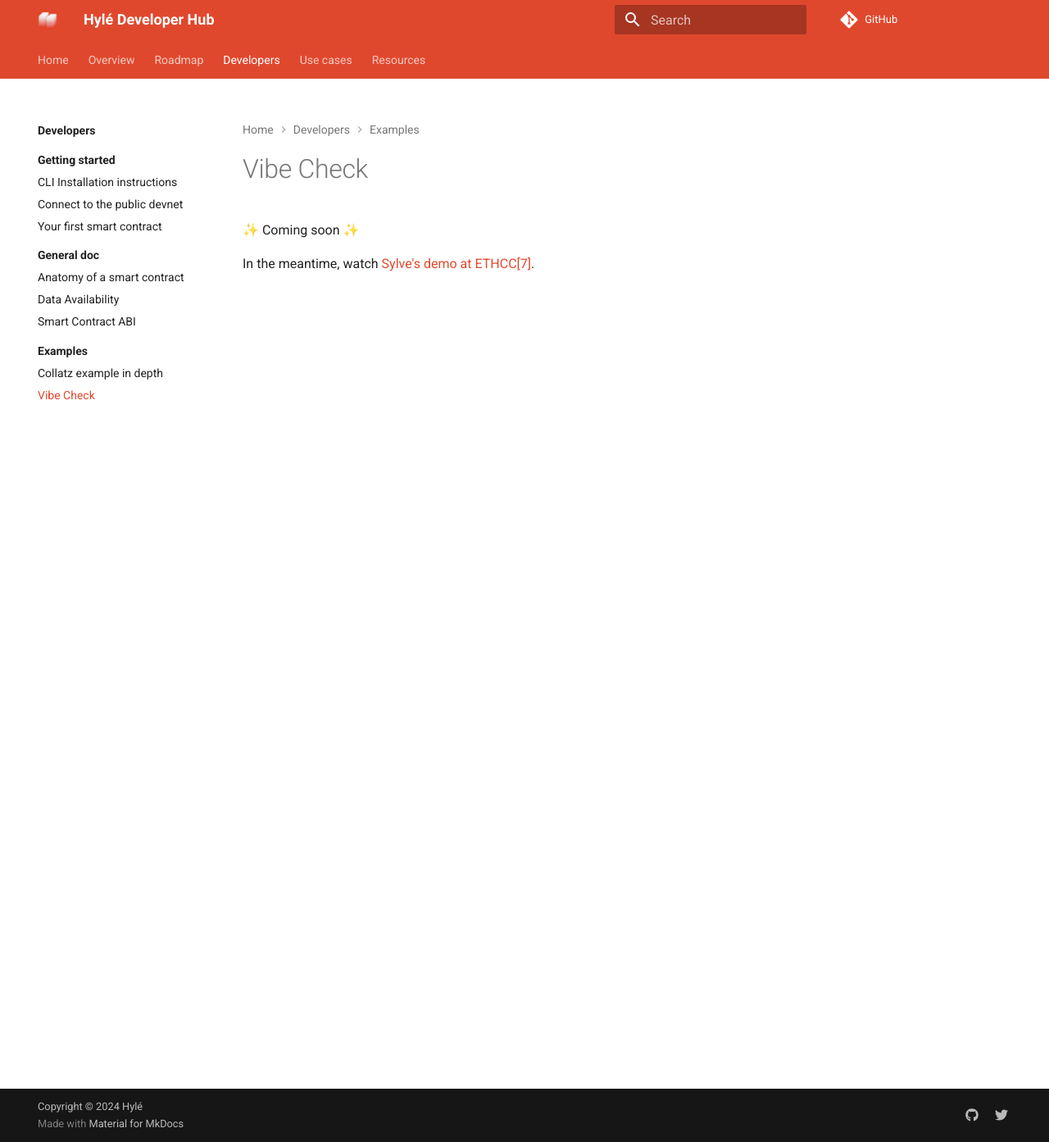
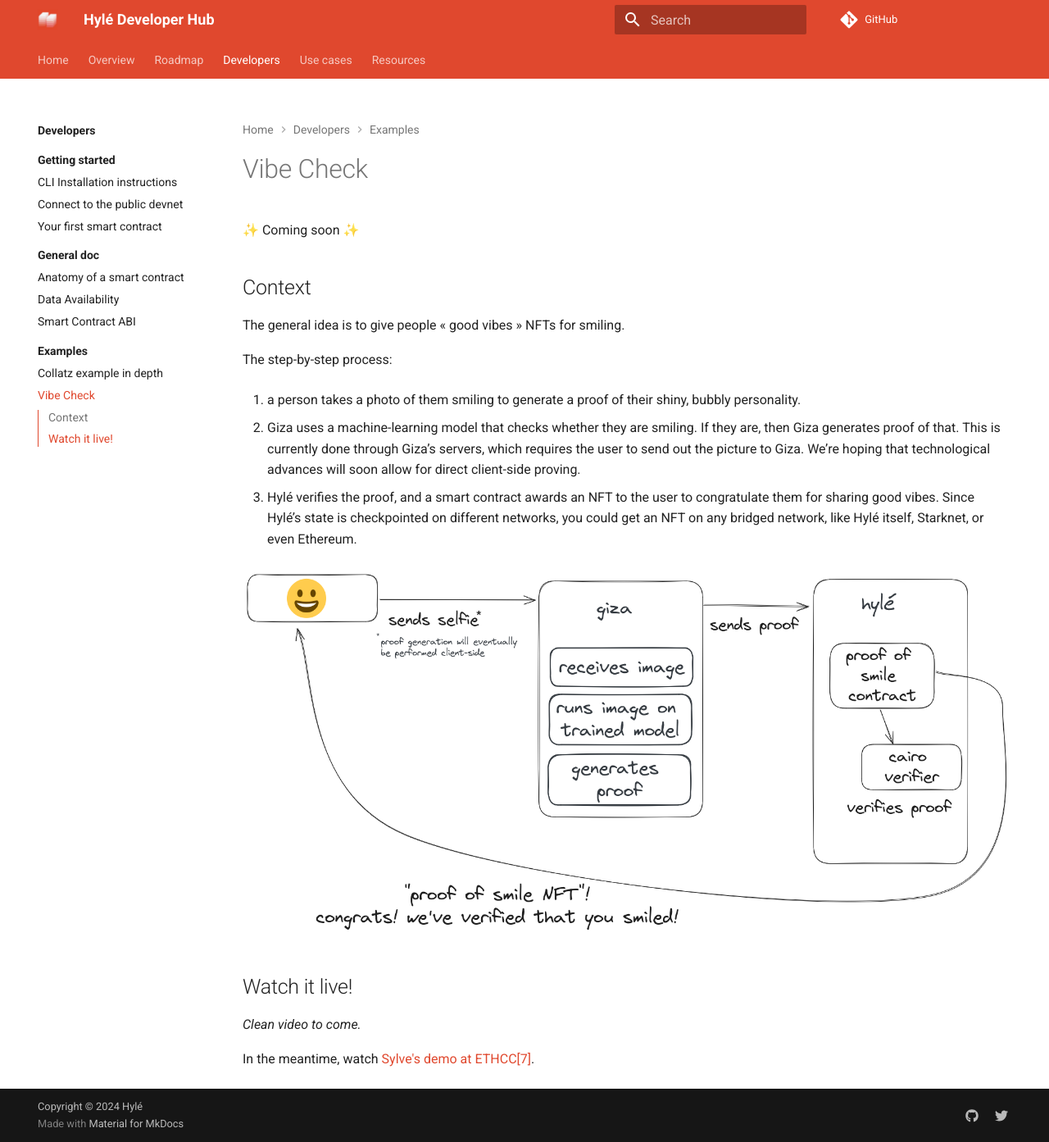
Before and after one commit to Hyle-org/devhub-hyle, an MkDocs documentation site: the page built from docs/developers/examples/vibe-check.md, in a window 1280 px wide and 1393 px high. Shown: the whole window at 82% size. Built offline with MkDocs 1.6.1 and Material for MkDocs 9.7.7, drawn with Linux system fonts in a browser that asks for light colours; comment, search, counter and statistics services are not loaded.

Commit message:
added context

```diff
--- a/docs/developers/examples/vibe-check.md
+++ b/docs/developers/examples/vibe-check.md
@@ -2,4 +2,21 @@
 
 ✨ Coming soon ✨
 
+## Context
+
+The general idea is to give people « good vibes » NFTs for smiling.
+
+The step-by-step process:
+
+1. a person takes a photo of them smiling to generate a proof of their shiny, bubbly personality.
+
+1. Giza uses a machine-learning model that checks whether they are smiling. If they are, then Giza generates proof of that. This is currently done through Giza’s servers, which requires the user to send out the picture to Giza. We’re hoping that technological advances will soon allow for direct client-side proving.
+
+1. Hylé verifies the proof, and a smart contract awards an NFT to the user to congratulate them for sharing good vibes. Since Hylé’s state is checkpointed on different networks, you could get an NFT on any bridged network, like Hylé itself, Starknet, or even Ethereum.
+
+![](../../assets/img/proof-of-smile-workflow.png)
+
+## Watch it live!
+*Clean video to come.*
+
 In the meantime, watch [Sylve's demo at ETHCC[7]](https://ethcc.io/archive/The-rise-of-truthful-applications).
```
Also changed, not shown: docs/assets/img/proof-of-smile-workflow.png (added).
